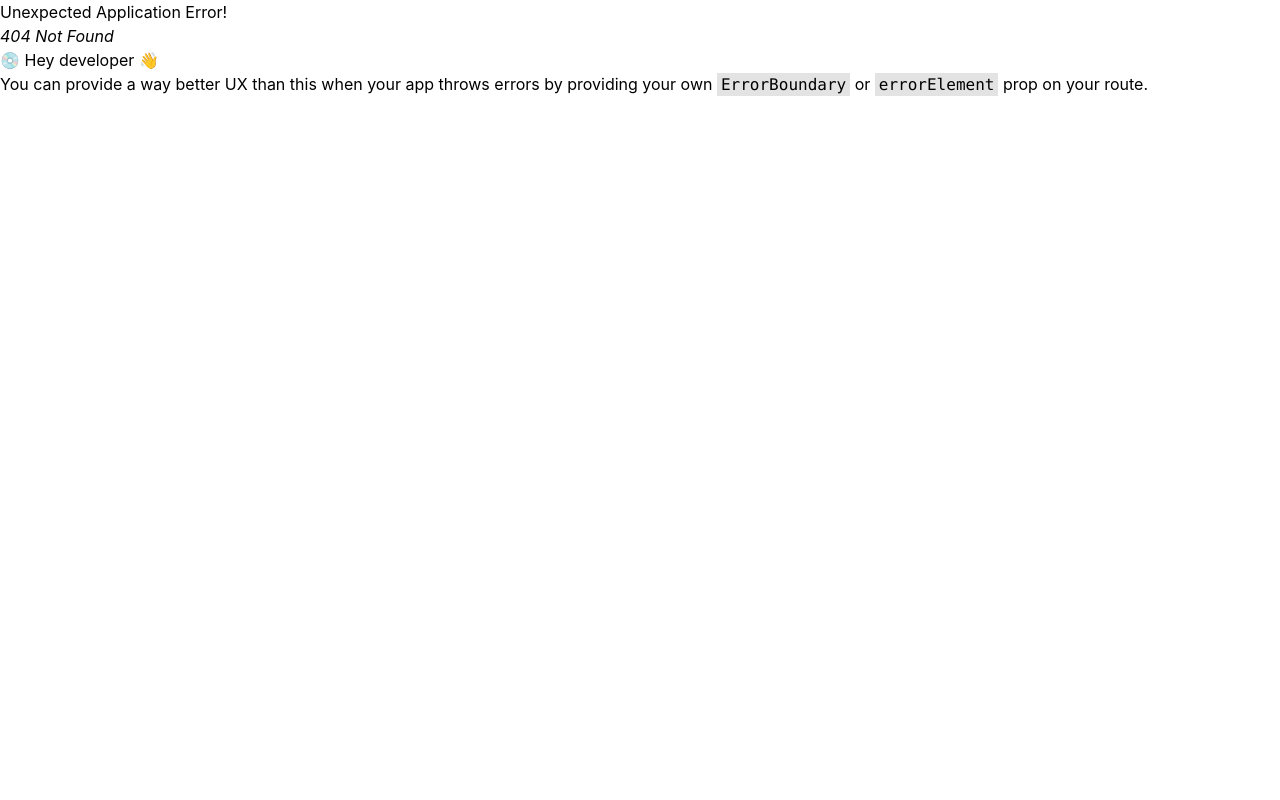
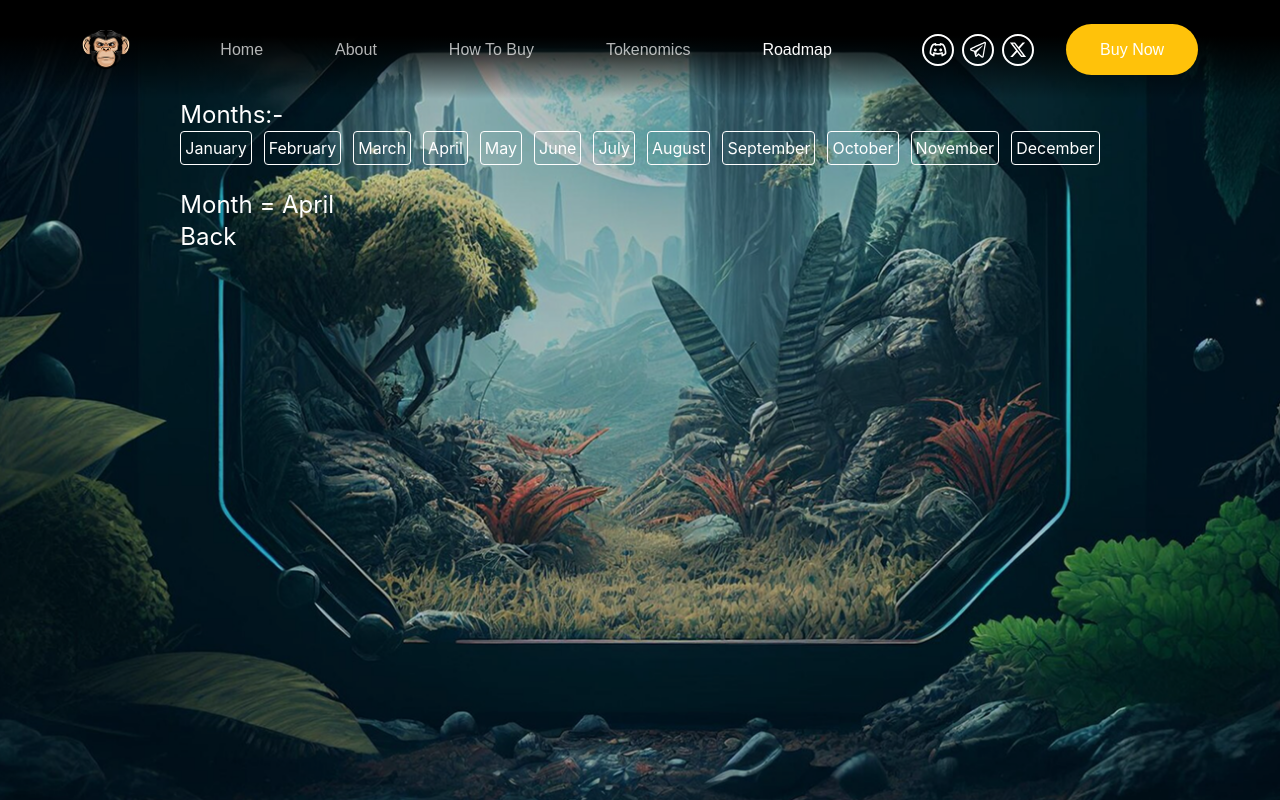
Before and after one commit to rahullohchab5210/CHIMPZ-Router, a React (Vite) app: page /roadmap/april in a window 1280 px wide. Before the commit this address had no page. Built offline with nearby package versions, Linux system fonts and the light colour scheme.

Commit message:
nested-route

```diff
--- /dev/null
+++ b/src/pages/Month.jsx
@@ -0,0 +1,22 @@
+import React from 'react'
+import { useNavigate, useParams } from 'react-router-dom'
+
+
+function Month() {
+    const {value} = useParams()
+    const navigate = useNavigate()
+    return (
+        <>
+
+            <div className='mt-6'>
+                <h1 className='text-white text-2xl capitalize'>
+                    Month = {value}
+                </h1>
+            <button onClick={() => navigate('/')} className='text-white text-2xl'>Back</button>
+            </div>
+        </>
+
+  )
+}
+
+export default Month
--- a/src/pages/Roadmap.jsx
+++ b/src/pages/Roadmap.jsx
@@ -1,16 +1,20 @@
 import React from 'react'
+import { Link, Outlet } from 'react-router-dom';
 
 function Roadmap() {
+  const months = [
+    "january", "february", "march", "april", "may", "june",
+    "july","august","september","october","november","december"
+  ];
   return (
-    <div className="max-w-[1140px] mx-auto px-3">
-      <div className="flex flex-col flex-wrap -px-3 grow ">
-        <div className="w-full px-3 md:w-[58.33%]">
-          <h2 className='text-white text-[210px] max-[568px]:text-[60px] max-[992px]:text-[180px] max-[855px]:text-[130px] font-bold leading-[100%] font-[Exo_2,sans-serif] max-[638px]:text-[110px]   max-[855px]:mt-30 max-[568px]:mt-40'>Roadmap</h2>
-        </div>
-        <div className="w-full px-3  md:w-[41.66%] flex ">
-          <h2 className='pl-50 max-[855px]:pl-22 max-[855px]:text-[130px]  text-white text-[210px] max-[568px]:text-[50px] font-bold leading-[100%] font-[Exo_2,sans-serif]  max-[638px]:text-[110px]'>page</h2>
-        </div>
-      </div>
+    <div className='max-w-[1140px] mx-auto px-3'>
+      <div className='flex flex-col'>
+        <h2 className='text-white max-[925px]:text-center text-2xl'>Months:-</h2>
+        <ul className='flex gap-3 max-[925px]:flex-col max-[925px]:items-center'>
+          {months.map((item, i) => <li key={i} className='border p-1 rounded-sm  text-white capitalize'><Link to={item} >{item}</Link></li>)}
+        </ul>
+  </div>
+     <Outlet/>
     </div>
   )
 }
```
Also changed, not shown: src/routes/routes.jsx (+8 -1 lines), 1 other file (tests, documents, lock files or other folders).
